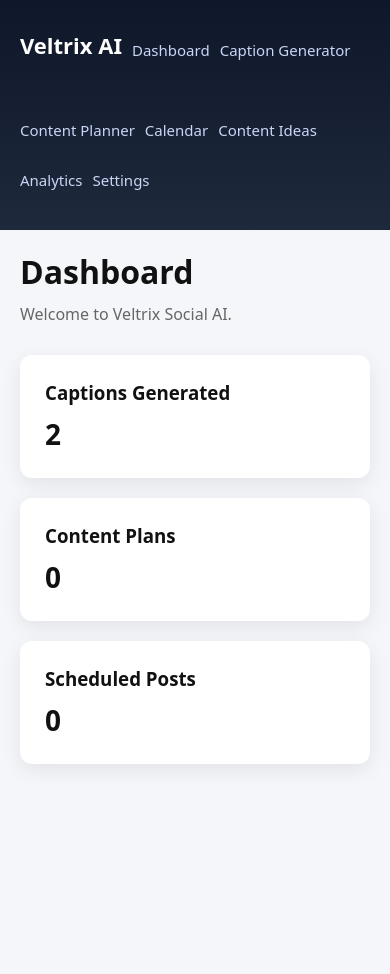
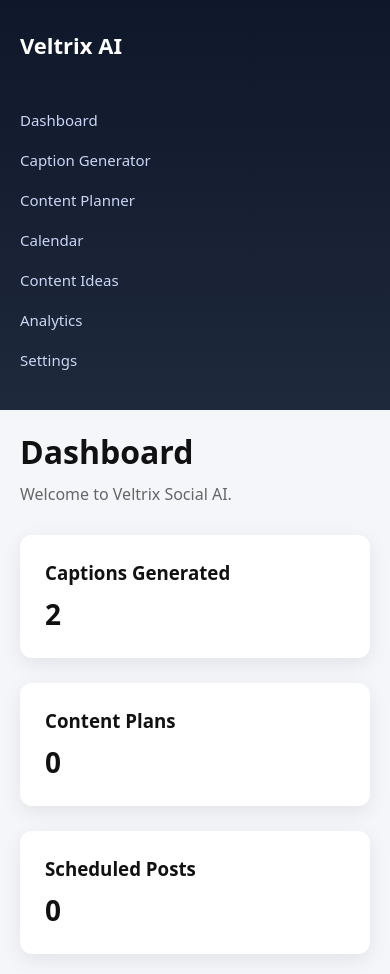
Before and after one commit to syedfaraz0099-sketch/veltrix-social-ai, a Next.js app in the folder frontend/: page /dashboard in a window 390 px wide. Before the commit the page ends 844 px from the top, so only its background shows below. Built offline with nearby package versions, Linux system fonts and the light colour scheme.

Commit message:
Update globals.css

```diff
--- a/frontend/app/globals.css
+++ b/frontend/app/globals.css
@@ -43,7 +43,7 @@ body{
   color:white;
 }
 
-/* main area */
+/* main content */
 
 .main{
   flex:1;
@@ -54,8 +54,8 @@ body{
 
 .cards{
   display:grid;
-  grid-template-columns:repeat(auto-fit,minmax(220px,1fr));
-  gap:20px;
+  grid-template-columns:repeat(3,1fr);
+  gap:25px;
   margin-top:30px;
 }
 
@@ -106,9 +106,19 @@ button:hover{
   background:#1d4ed8;
 }
 
-/* mobile responsive */
+/* tablet */
 
-@media(max-width:768px){
+@media(max-width:900px){
+
+.cards{
+  grid-template-columns:repeat(2,1fr);
+}
+
+}
+
+/* mobile */
+
+@media(max-width:600px){
 
 .dashboard{
   flex-direction:column;
@@ -116,9 +126,10 @@ button:hover{
 
 .sidebar{
   width:100%;
-    display:flex;
-    flex-wrap:wrap;
-    gap:10px;
+}
+
+.cards{
+  grid-template-columns:1fr;
 }
 
 .main{
```
Lines whose indentation alone changed are shown as unchanged.
